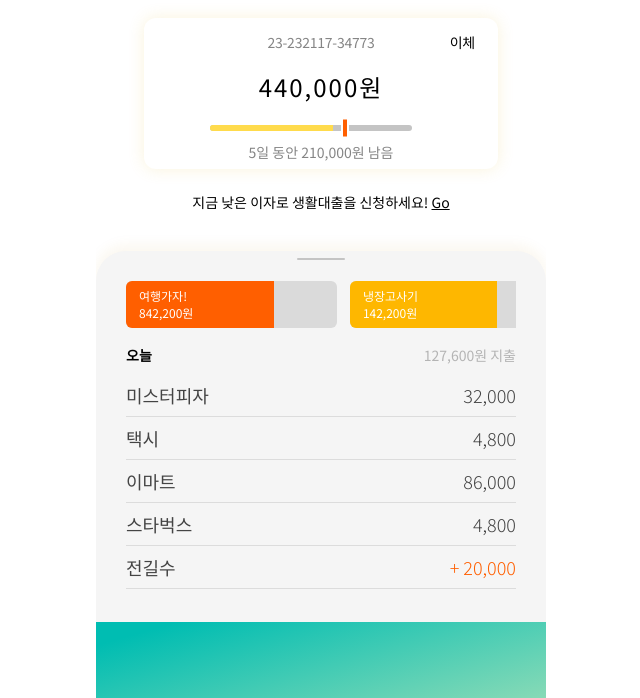
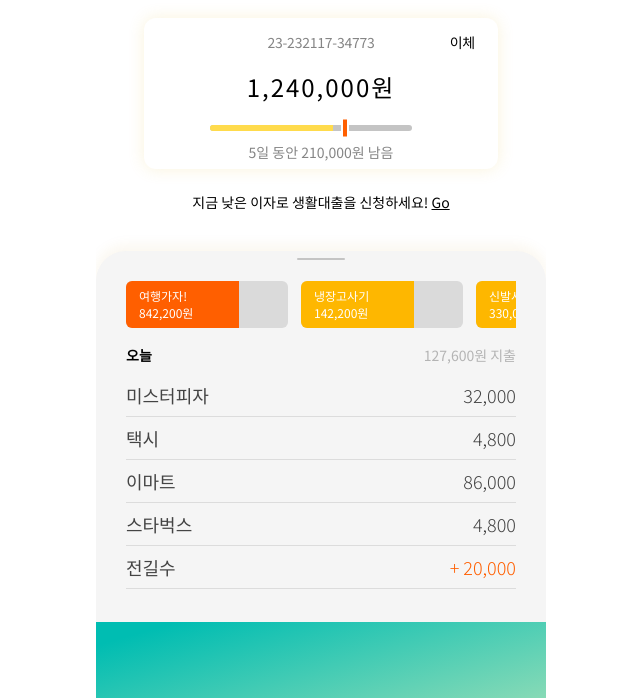
Before and after one commit to dain9812/toyproject, a plain HTML site: page index.html in a window 1280 px wide. Shown: the part 102-800 px from the top of the page, without its empty margins (319-959 px from the left). Drawn offline with nearby package versions, Linux system fonts and the light colour scheme.

Commit message:
feat: Add swiper in main home

```diff
--- a/css/main.css
+++ b/css/main.css
@@ -22,12 +22,13 @@ a {
 .wrap {
   max-width: 450px;
   margin: 0 auto;
+  overflow: hidden;
 }
 
 /* account */
 .account {
   padding-top: 44px;
-  height: calc(100vh - 76px);
+  height: calc(100vh - 76px) !important;
   overflow: hidden;
   position: relative;
 }
@@ -196,7 +197,7 @@ a {
   display: flex;
   flex-direction: column;
   justify-content: center;
-  /* width: 162px !important; */
+  width: 162px !important;
   height: 47px;
   background: #DADADA;
   border-radius: 6px;
@@ -290,6 +291,7 @@ a {
 /* tab-bar */
 .tab-bar {
   position: fixed;
+  z-index: 3;
   left: 50%;
   bottom: 0;
   transform: translate(-50%, 0);
--- a/index.html
+++ b/index.html
@@ -16,10 +16,127 @@
 </head>
 <body>
 <div class="wrap">
-  <section class="account">
+  <div class="account-swiper">
+    <div class="swiper-wrapper">
+      <section class="account swiper-slide">
         <header class="account__title">
           <div class="inner">
             <h5 class="subtit">생활비</h5>
+            <div class="profile">
+              프로필
+            </div>
+            <ul class="option">
+              <li class="qr">
+                <img src="./img/header_qr.png" alt="qr">
+              </li>
+              <li class="search">
+                <img src="./img/header_search.png" alt="search">
+              </li>
+            </ul>
+          </div>
+        </header>
+        <section class="account__status">
+          <div class="inner">
+            <div class="status__total">
+              <h5 class="account-number">23-232117-34773</h5>
+              <strong class="asset">1,240,000원</strong>
+              <button class="button-transfer">이체</button>
+              <div class="mygoal">
+                <div class="mygoal__progress">
+                  <div class="progress-bar">
+                    <div class="progress-bar-bg"></div>
+                    <div class="progress-bar-value"></div>
+                  </div>
+                  <button class="progress-btn"></button>
+                </div>
+                <p class="mygoal__info">5일 동안 210,000원 남음</p>
+              </div>
+            </div>
+            <aside class="ad">
+              지금 낮은 이자로 생활대출을 신청하세요!
+              <a href="javascript:void(0)">Go</a>
+            </aside>
+          </div>
+        </section>
+        <section class="account__history">
+          <div class="inner">
+            <div class="history-slide">
+              <span class="slide-btn"></span>
+            </div>
+            <div class="history__saving">
+              <div class="saving-box-wrap swiper-wrapper">
+                <div class="saving-box swiper-slide">
+                  <strong>여행가자!</strong>
+                  <span>842,200원</span>
+                  <div class="saving-box-bg"></div>
+                </div>
+                <div class="saving-box swiper-slide">
+                  <strong>냉장고사기</strong>
+                  <span>142,200원</span>
+                  <div class="saving-box-bg full"></div>
+                </div>
+                <div class="saving-box swiper-slide">
+                  <strong>신발사기</strong>
+                  <span>330,000원</span>
+                  <div class="saving-box-bg full"></div>
+                </div>
+                <div class="saving-box swiper-slide">
+                  <strong>기부실천!</strong>
+                  <span>1,000,000원</span>
+                  <div class="saving-box-bg full"></div>
+                </div>
+              </div>
+            </div>
+            <div class="history__recent">
+              <div class="day">
+                <div class="day__info">
+                  <strong>오늘</strong>
+                  <span class="total-spend">127,600원 지출</span>
+                </div>
+                <ul>
+                  <li>미스터피자<span class="price">32,000</span></li>
+                  <li>택시<span class="price">4,800</span></li>
+                  <li>이마트<span class="price">86,000</span></li>
+                  <li>스타벅스<span class="price">4,800</span></li>
+                  <li>전길수<span class="price plus">+ 20,000</span></li>
+                </ul>
+              </div>
+              <div class="day">
+                <div class="day__info">
+                  <strong>어제</strong>
+                  <span class="total-spend">71,600원 지출</span>
+                </div>
+                <ul>
+                  <li>CU<span class="price">8,900</span></li>
+                  <li>김경남<span class="price plus">+ 31,000</span></li>
+                  <li>애슐리<span class="price">31,000</span></li>
+                  <li>교보문고<span class="price">18,000</span></li>
+                  <li>쿠팡<span class="price">10,500</span></li>
+                  <li>미스터피자<span class="price">32,000</span></li>
+                </ul>
+              </div>
+              <div class="day">
+                <div class="day__info">
+                  <strong>어제</strong>
+                  <span class="total-spend">71,600원 지출</span>
+                </div>
+                <ul>
+                  <li>CU<span class="price">8,900</span></li>
+                  <li>김경남<span class="price plus">+ 31,000</span></li>
+                  <li>애슐리<span class="price">31,000</span></li>
+                  <li>교보문고<span class="price">18,000</span></li>
+                  <li>쿠팡<span class="price">10,500</span></li>
+                  <li>미스터피자<span class="price">32,000</span></li>
+                </ul>
+              </div>
+            </div>
+          </div>
+        </section>
+      </section>
+      <section class="account swiper-slide">
+        <header class="account__title">
+          <div class="inner">
+            <h5 class="subtit">의민이 용돈</h5>
             <div class="profile">
               프로필
             </div>
@@ -131,6 +248,8 @@
           </div>
         </section>
       </section>
+    </div>
+  </div>
   <nav class="tab-bar">
     <ul>
       <li>
--- a/js/main.js
+++ b/js/main.js
@@ -62,7 +62,11 @@ function slideDown(box) {
   box.classList.remove('on');
 }
 
-const swiper = new Swiper('.history__saving', {
+new Swiper('.account-swiper', {
+  loop: true,
+});
+
+new Swiper('.history__saving', {
   slidesPerView: 1.8,
   spaceBetween: 13,
 });
```
Lines whose indentation alone changed are shown as unchanged.
